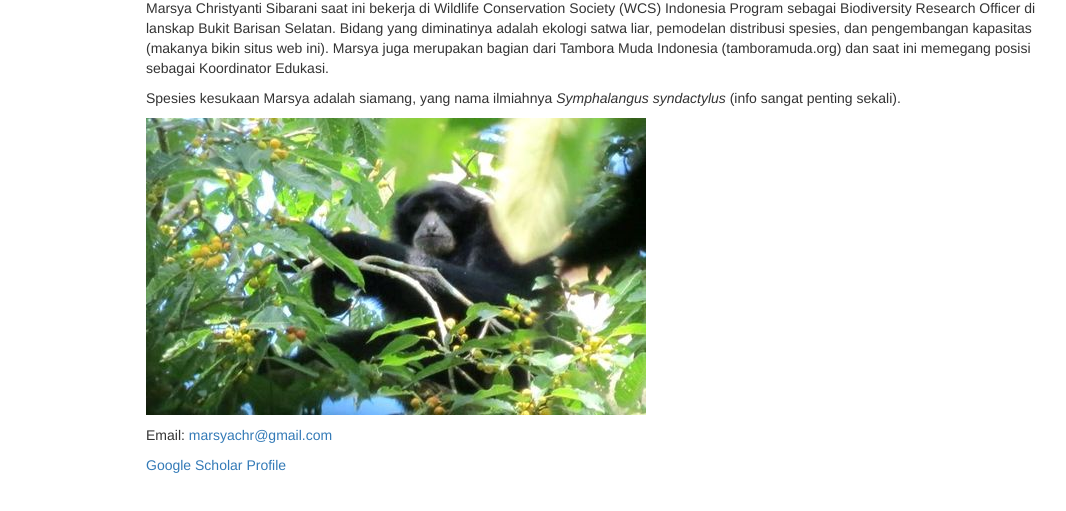
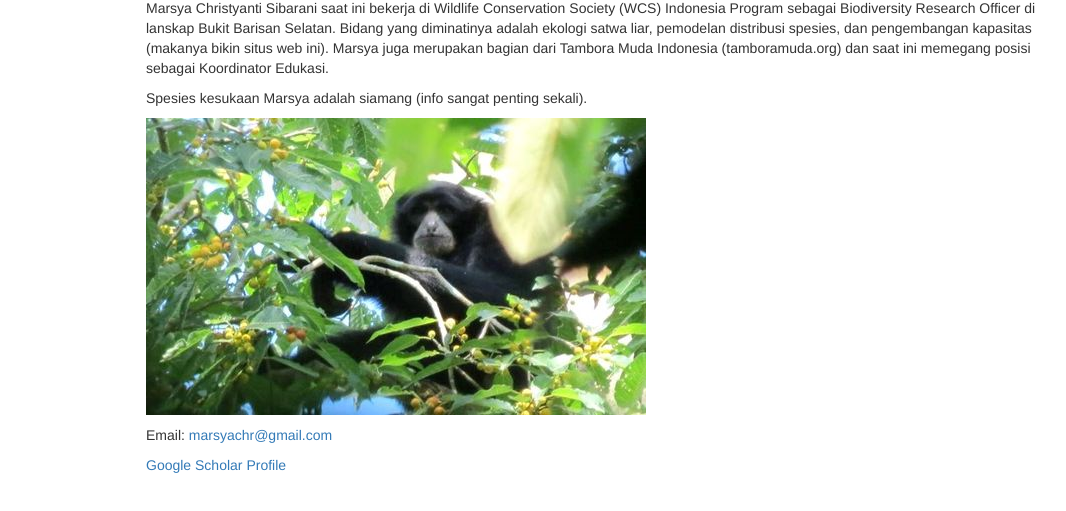
Before and after one commit to marsyachr/modul, a plain HTML site: page about.html in a window 1280 px wide. Shown: the part 125-636 px from the top of the page, without its empty margins (39-1105 px from the left). Drawn offline with nearby package versions, Linux system fonts and the light colour scheme; some packages are replaced by stand-ins of ours.

Commit message:
Update about.html

```diff
--- a/about.html
+++ b/about.html
@@ -311,7 +311,7 @@ $(document).ready(function () {
 
 
 <p>Marsya Christyanti Sibarani saat ini bekerja di Wildlife Conservation Society (WCS) Indonesia Program sebagai Biodiversity Research Officer di lanskap Bukit Barisan Selatan. Bidang yang diminatinya adalah ekologi satwa liar, pemodelan distribusi spesies, dan pengembangan kapasitas (makanya bikin situs web ini). Marsya juga merupakan bagian dari Tambora Muda Indonesia (tamboramuda.org) dan saat ini memegang posisi sebagai Koordinator Edukasi.</p>
-<p>Spesies kesukaan Marsya adalah siamang, yang nama ilmiahnya <em>Symphalangus syndactylus</em> (info sangat penting sekali).</p>
+<p>Spesies kesukaan Marsya adalah siamang (info sangat penting sekali).</p>
 <p><img src="pics/siamang2.jpg" /></p>
 <p>Email: <a href="mailto:marsyachr@gmail.com" class="email">marsyachr@gmail.com</a></p>
 <p><a href="https://scholar.google.com/citations?user=KzXjE1IAAAAJ&amp;hl=en&amp;oi=ao">Google Scholar Profile</a></p>
```
